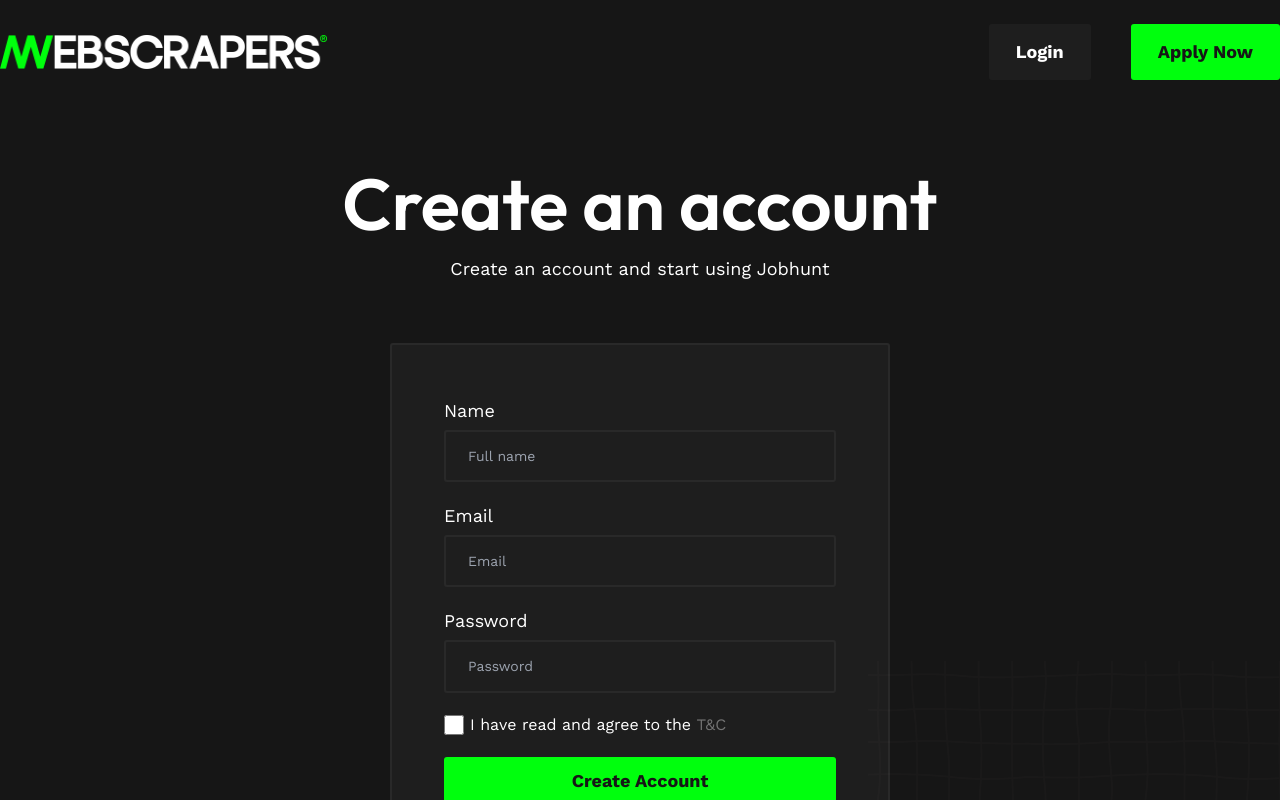
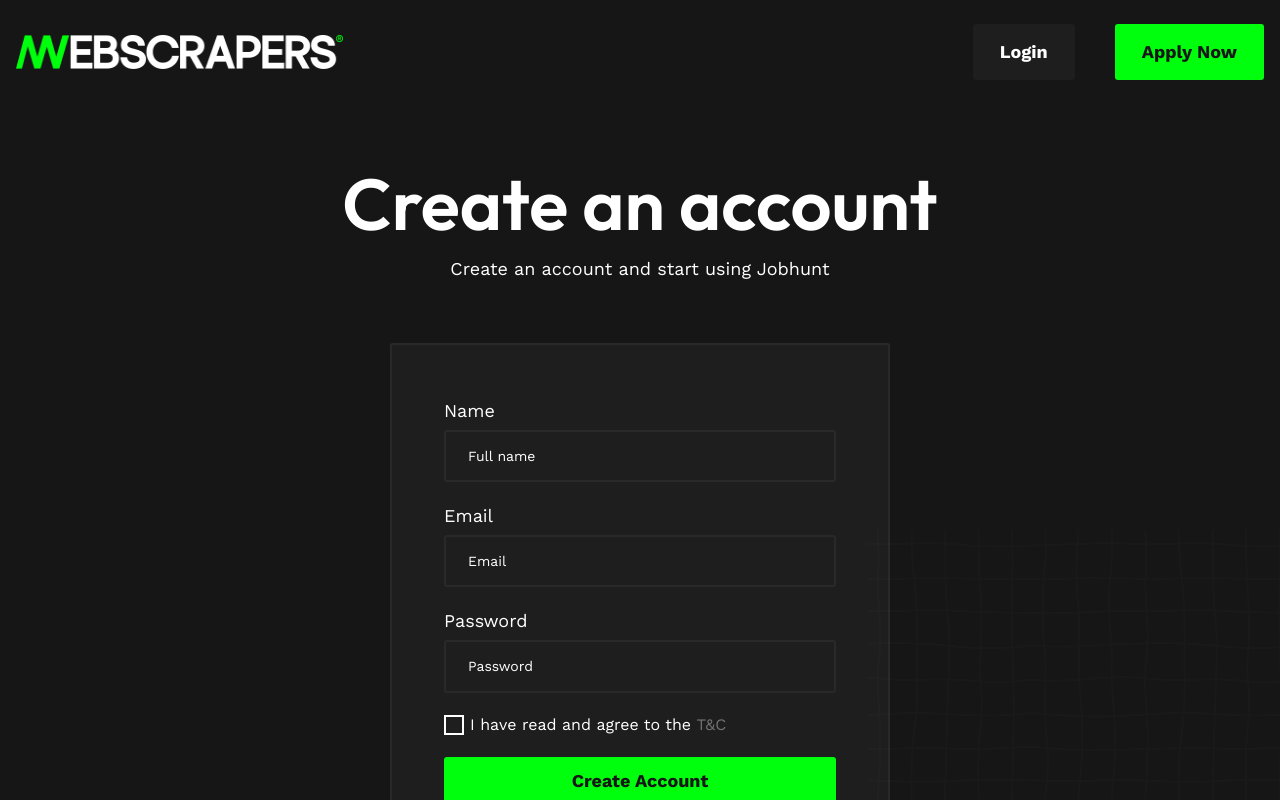
Before and after one commit to rakesh-olla/scrappers, a React (Vite) app: page /create-company in a window 1280 px wide. Shown: the top 800 px of the page. Built offline with nearby package versions, Linux system fonts and the light colour scheme; a small style sheet from the web is missing.

Commit message:
code merge

```diff
--- a/src/App.jsx
+++ b/src/App.jsx
@@ -2,23 +2,33 @@ import { Route, Routes } from "react-router-dom";
 import Navbar from "./login/common/Navbar";
 import CreateCompany from "./login/CreateCompany";
 import CreateUser from "./login/CreateUser";
-import LogicSocialOnly from "./login/LoginSocialOnly"
+import LogicSocialOnly from "./login/LoginSocialOnly";
 import Footer from "./login/common/Footer";
-import BottomLeftImg from "./assets/images/png/bottom-left.png"
-import BottomRightImg from "./assets/images/png/bottom-right.png"
+import BottomLeftImg from "./assets/images/png/bottom-left.png";
+import BottomRightImg from "./assets/images/png/bottom-right.png";
 
 function App() {
   return (
-    <div className="relative overflow-hidden">
+    <div className="relative overflow-hidden flex flex-col min-h-screen justify-between">
+      <main>
         <Navbar />
         <Routes>
           <Route path="/create-company" element={<CreateCompany />} />
           <Route path="/create-user" element={<LogicSocialOnly />} />
           <Route path="/login" element={<CreateUser />} />
         </Routes>
+      </main>
       <Footer />
-      <img className="absolute -bottom-[270px] left-0" src={BottomLeftImg} alt="bottom-left" />
-      <img className="absolute bottom-0 -right-4 max-lg:hidden" src={BottomRightImg} alt="bottom-right" />
+      <img
+        className="absolute -bottom-[270px] left-0"
+        src={BottomLeftImg}
+        alt="bottom-left"
+      />
+      <img
+        className="absolute bottom-0 -right-4 max-lg:hidden"
+        src={BottomRightImg}
+        alt="bottom-right"
+      />
     </div>
   );
 }
--- a/src/index.css
+++ b/src/index.css
@@ -33,3 +33,13 @@ input:-webkit-autofill:active {
   transition: background-color 5000s ease-in-out 0s;
   box-shadow: inset 0 0 20px 20px #23232329;
 }
+input[type="checkbox"]:checked::before {
+  font-weight: 700;
+  content: "✓";
+  color: white;
+  font-size: 12px;
+  position: absolute;
+  top: 50%;
+  left: 50%;
+  transform: translate(-50%, -50%);
+}
--- a/src/login/CreateCompany.jsx
+++ b/src/login/CreateCompany.jsx
@@ -24,7 +24,7 @@ const CreateCompany = () => {
       >
         <Paragraph className="!mt-0 text-start !mx-0" text="Name" />
         <input
-          className="px-3 sm:px-4 lg:px-[22px] py-3 md:py-4 rounded-[3px] border-[2px] border-dark-800 mt-[5px] leading-117 w-full outline-none text-sm text-white bg-transparent"
+          className="px-3 sm:px-4 lg:px-[22px] placeholder:text-white placeholder:opacity-100 py-3 md:py-4 rounded-[3px] border-[2px] border-dark-800 mt-[5px] leading-117 w-full outline-none text-sm text-white bg-transparent"
           type="text"
           name="fullName"
           placeholder="Full name"
@@ -39,7 +39,7 @@ const CreateCompany = () => {
         {/* Corrected Label Text for Email */}
         <Paragraph className="!mt-5 text-start !mx-0" text="Email" />
         <input
-          className="px-3 sm:px-4 lg:px-[22px] py-3 md:py-4 rounded-[3px] border-[2px] border-dark-800 mt-[5px] leading-117 w-full outline-none text-sm text-white bg-transparent"
+          className="px-3 sm:px-4 lg:px-[22px] placeholder:text-white placeholder:opacity-100 py-3 md:py-4 rounded-[3px] border-[2px] border-dark-800 mt-[5px] leading-117 w-full outline-none text-sm text-white bg-transparent"
           type="email"
           {...register("email", {
             required: "Email is required",
@@ -58,7 +58,7 @@ const CreateCompany = () => {
 
         <Paragraph className="!mt-5 text-start !mx-0" text="Password" />
         <input
-          className="px-3 sm:px-4 lg:px-[22px] py-3 md:py-4 rounded-[3px] border-[2px] border-dark-800 mt-[5px] leading-117 w-full outline-none text-sm text-white bg-transparent"
+          className="px-3 sm:px-4 lg:px-[22px] placeholder:text-white placeholder:opacity-100 py-3 md:py-4 rounded-[3px] border-[2px] border-dark-800 mt-[5px] leading-117 w-full outline-none text-sm text-white bg-transparent"
           type="password"
           name="password"
           placeholder="Password"
@@ -69,13 +69,14 @@ const CreateCompany = () => {
             {errors.password.message}
           </span>
         )}
-        <div className="mt-5 flex items-center gap-[6px]">
+        <div className="mt-5 flex items-center gap-1.5">
           <input
             type="checkbox"
             {...register("termsAndConditions", {
               required: "You must agree to the T&C",
             })}
-            className="size-5 bg-transparent rounded-[3px] border-[2px] border-dark-800 accent-primary"
+            // className="size-5 bg-transparent rounded-[3px] border-[2px] border-dark-800 accent-primary"
+            className="appearance-none w-5 h-5 border-2 border-white  bg-transparent checked:bg-primary checked:border-primary relative"
           />
           <p className="text-white text-sm lg:text-base">
             I have read and agree to the&nbsp;
--- a/src/login/common/Footer.jsx
+++ b/src/login/common/Footer.jsx
@@ -3,7 +3,7 @@ import { Link } from "react-router-dom";
 
 const Footer = () => {
   return (
-    <div className="lg:max-w-[1347px] container px-3 sm:px-4 xl:px-0 flex justify-between items-center md:items-start max-md:flex-col mt-10 md:mt-14 lg:mt-28 xl:mt-[131px] pb-5 relative z-50">
+    <div className="lg:max-w-[1347px] container px-3 sm:px-4 min-[1400px]:px-0 flex justify-between items-center md:items-start max-md:flex-col pb-5 relative z-50">
       <div className="leading-133 font-bold md:text-lg text-white max-md:text-center">
         The first job portal—built for the{" "}
         <span className="text-primary">DEVELOPER!&nbsp;</span>
--- a/src/login/common/Navbar.jsx
+++ b/src/login/common/Navbar.jsx
@@ -5,7 +5,7 @@ import { Link } from "react-router-dom";
 
 const Navbar = () => {
   return (
-    <nav className="lg:max-w-[1347px] container px-3 sm:px-4 xl:px-0 flex justify-between items-center gap-6 py-3 sm:py-6 relative z-50">
+    <nav className="lg:max-w-[1347px] container px-3 sm:px-4 min-[1400px]:px-0 flex justify-between items-center gap-6 py-3 sm:py-6 relative z-50">
       <Link to={"/"}>
         <img
           className="w-[130px] sm:w-[174px] md:w-[240px] lg:w-[327px]"
```
Lines whose indentation alone changed are shown as unchanged.
